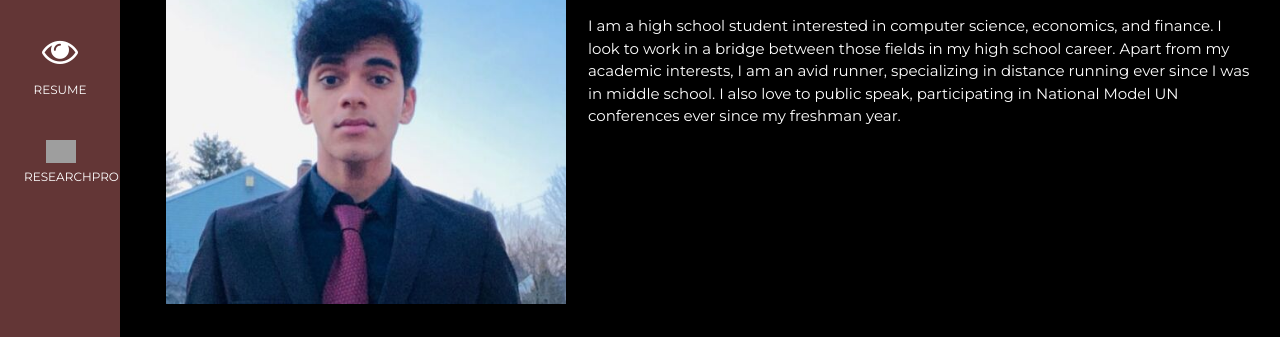
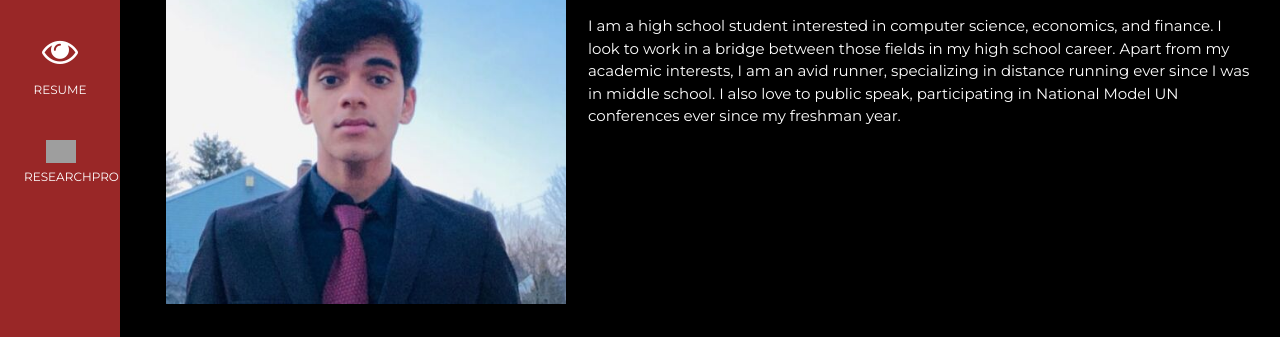
Before and after one commit to shauryasr04/personalsite-R-, a plain HTML site: page index.html in a window 1280 px wide. Shown: the part 183-520 px from the top of the page. Drawn offline with nearby package versions, Linux system fonts and the light colour scheme; grey boxes are pictures that could not be loaded.

Commit message:
color change

```diff
--- a/index.html
+++ b/index.html
@@ -10,7 +10,7 @@
 body, h1,h2,h3,h4,h5,h6 {font-family: "Montserrat", sans-serif}
 .w3-row-padding img {margin-bottom: 12px}
 /* Set the width of the sidebar to 120px */
-.w3-sidebar {width: 120px;background: rgb(99, 54, 54);}
+.w3-sidebar {width: 120px;background: rgb(153, 39, 39);}
 /* Add a left margin to the "page content" that matches the width of the sidebar (120px) */
 #main {margin-left: 120px}
 /* Remove margins from "page content" on small screens */
```
